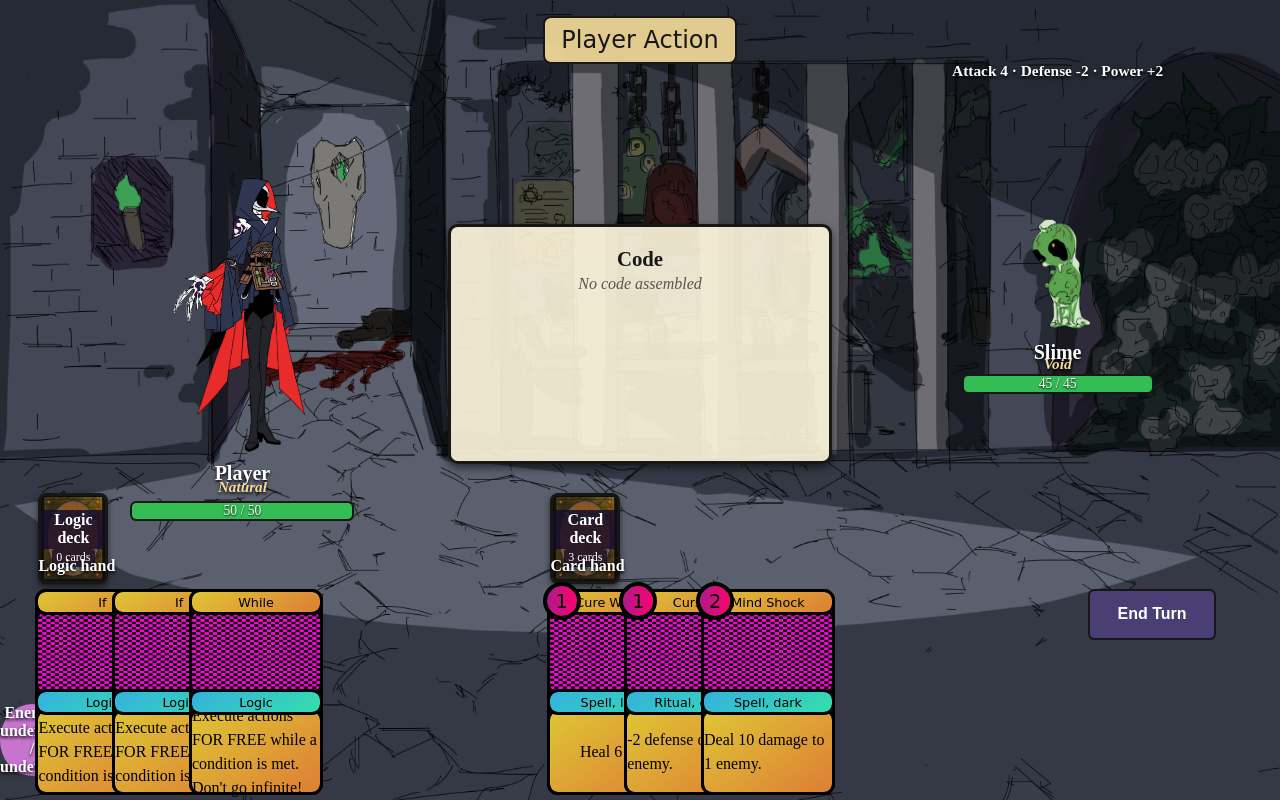
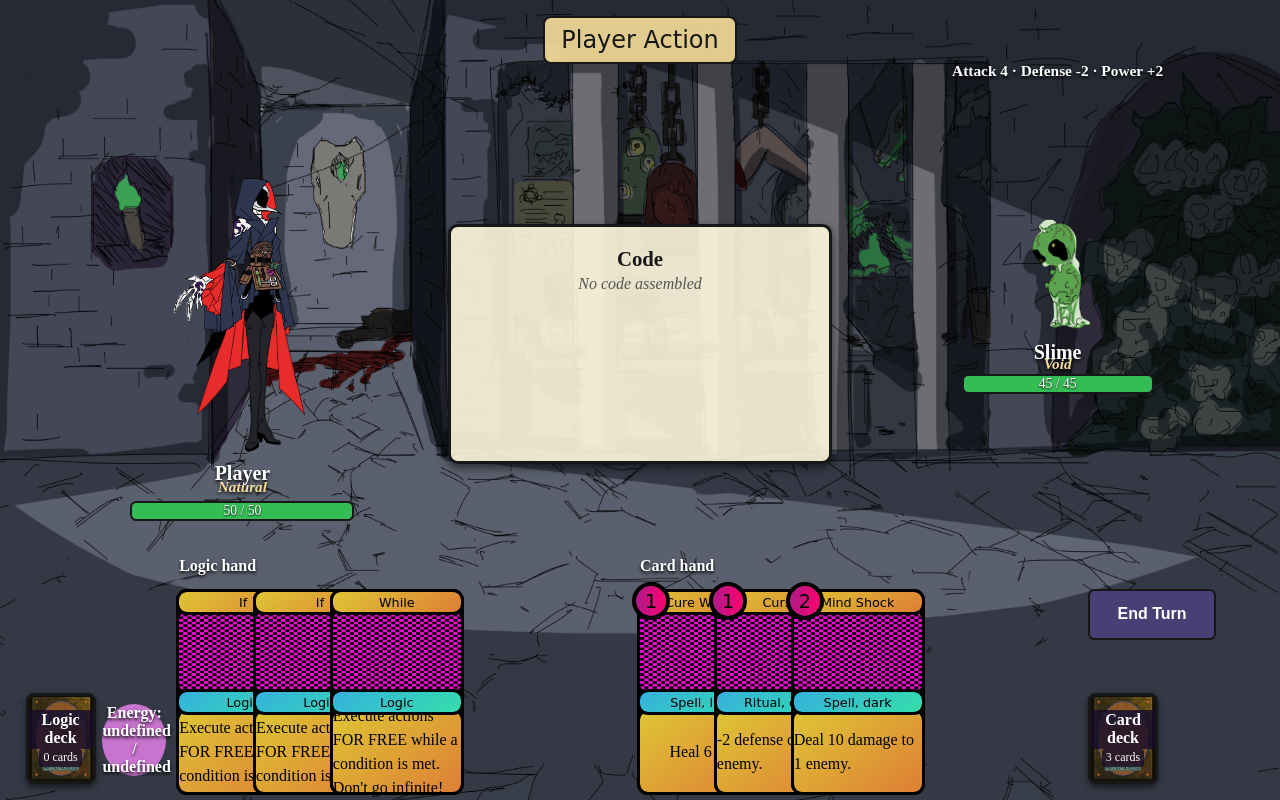
Before and after one commit to xingchen33/CSEN174, a website built with Vite: page inGame.html in a window 1280 px wide. Built offline with nearby package versions, Linux system fonts and the light colour scheme.

Commit message:
ui update

```diff
--- a/assets/inGame.css
+++ b/assets/inGame.css
@@ -44,7 +44,7 @@
 #player-energy {
     position: absolute;
     bottom: 3%;
-    left: 0;
+    left: 8%;
     width: 5%;
     aspect-ratio: 1/1;
     border-radius: 50%;
@@ -72,11 +72,17 @@
     font-size: 1rem;
     font-weight: bold;
     cursor: pointer;
+    transition-duration: 100ms;
 }
 
 #end-turn-button:disabled {
     cursor: default;
     opacity: 0.6;
+}
+
+#end-turn-button:hover {
+    transform: scale(1.05);
+    color: var(--defaultHoverColor);
 }
 
 #items-container {
@@ -190,11 +196,11 @@
 }
 
 #logic-card-play-hand {
-    left: 20%;
+    left: 14%;
 }
 
 #action-card-draw-pile {
-    left: 75%;
+    left: 85%;
 }
 
 #action-card-play-hand {
@@ -202,7 +208,6 @@
 }
 
 .card-hand {
-    width: 20%;
     max-height: var(--cardPileMaxHeight);
     height: var(--cardPileHeight);
     bottom: 1%
@@ -215,7 +220,7 @@
 }
 
 #discard-pile {
-    left: 90%;
+    left: 91%;
 }
 
 .card-holder {
@@ -230,29 +235,22 @@
     align-items: flex-end;
     gap: 0;
     height: 25%;
-    width: 38%;
+    width: 35%;
     bottom: 1%;
 }
 
-#logic-card-play-hand {
-    left: 3%;
-}
 
 #action-card-play-hand {
-    left: 43%;
+    left: 50%;
 }
 
 #logic-card-draw-pile,
 #action-card-draw-pile {
-    bottom: 27%;
+    bottom: 2%;
 }
 
 #logic-card-draw-pile {
-    left: 3%;
-}
-
-#action-card-draw-pile {
-    left: 43%;
+    left: 2%;
 }
 
 .hand-title {
@@ -324,7 +322,7 @@
     left: 0;
     z-index: 10;
     display: none;
-    min-width: 10rem;
+    min-width: 6rem;
     padding: 0.5rem;
     white-space: pre-line;
     border: 0.1rem solid #171717;
```
